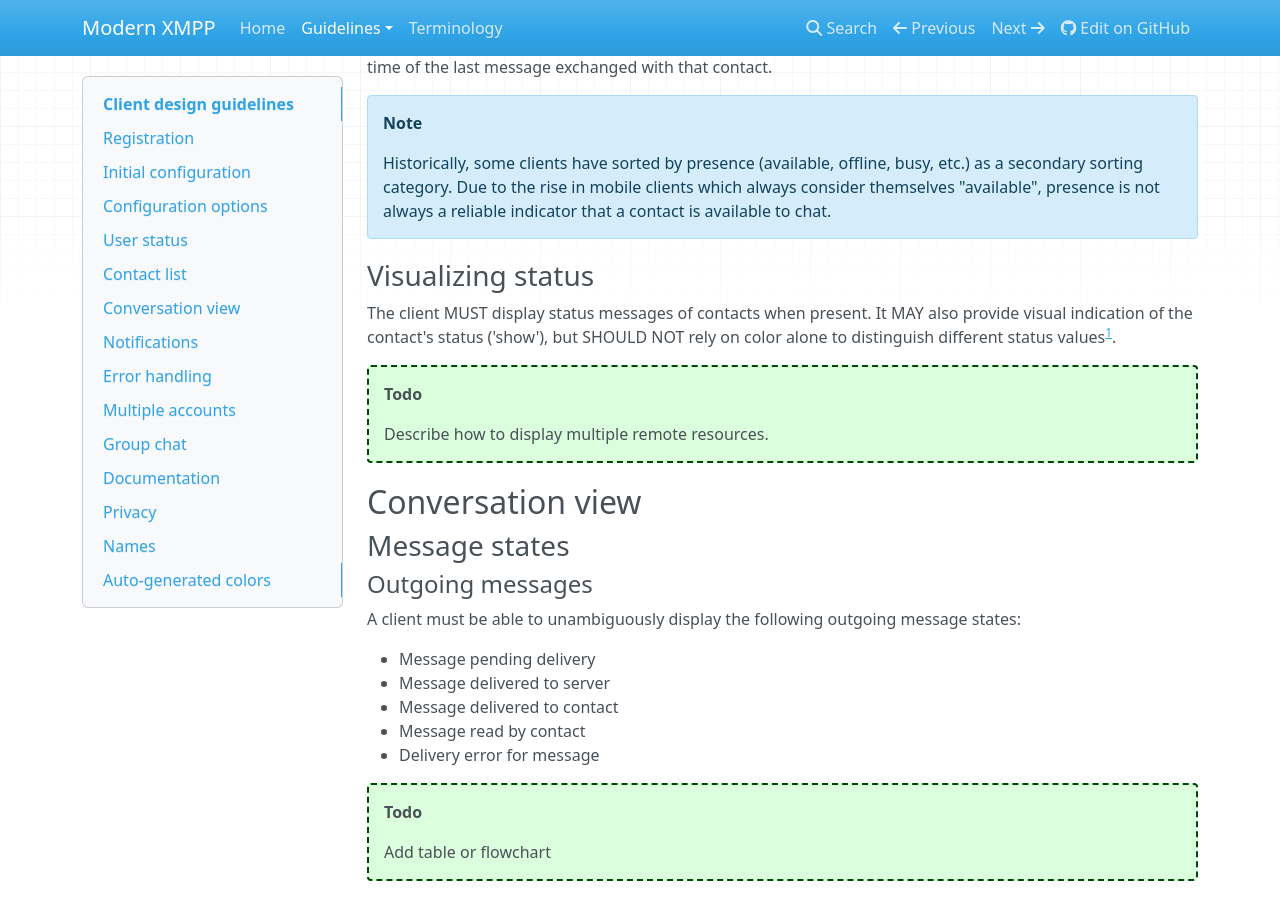
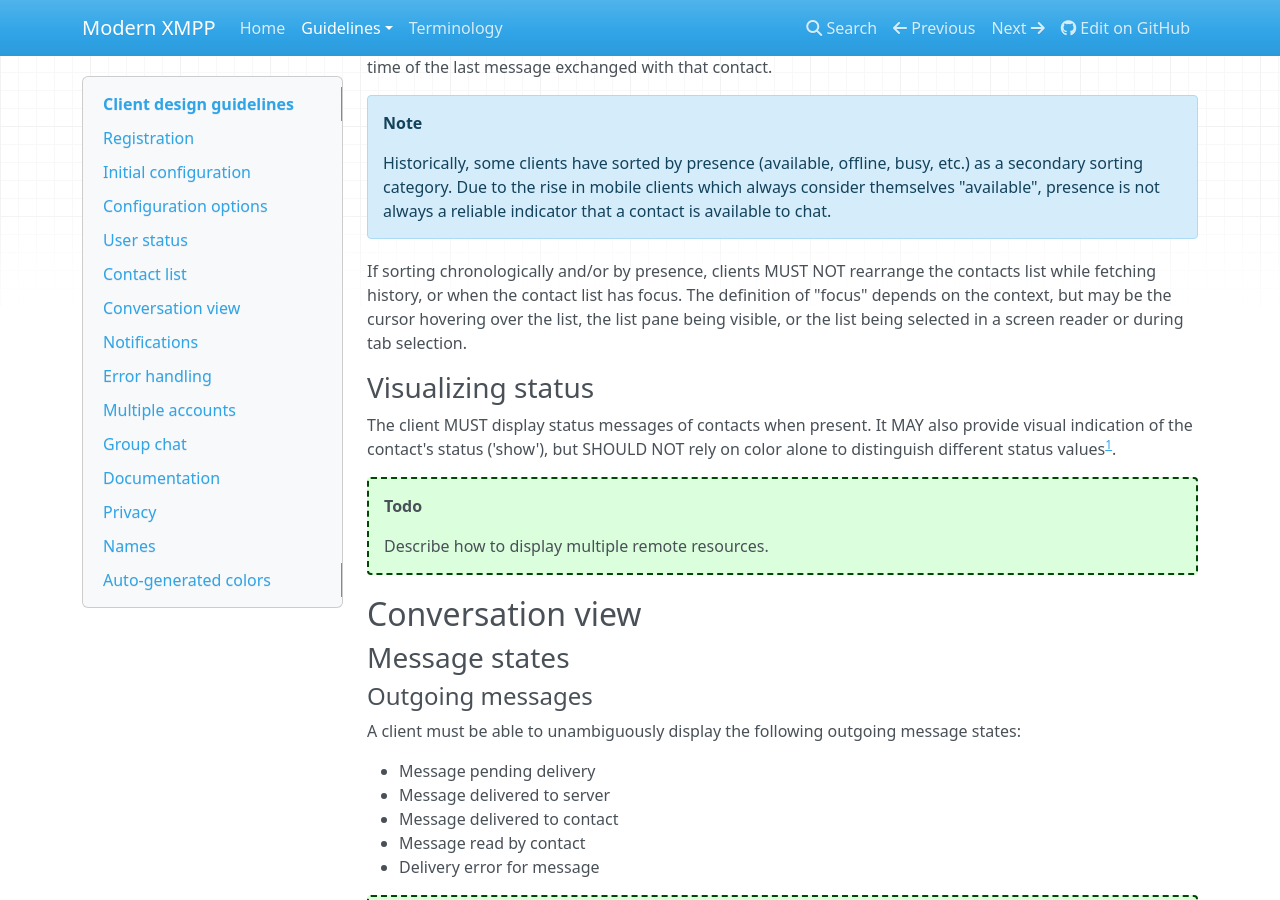
Before and after one commit to modernxmpp/modernxmpp, an MkDocs documentation site: the page built from docs/client/design.md, in a window 1280 px wide and 900 px high, scrolled down 1777 px. Built offline with MkDocs 1.6.1, drawn with Linux system fonts in a browser that asks for light colours; nearby versions of some CDN libraries.

Commit message:
Add note on sorting a focused contact list

```diff
--- a/docs/client/design.md
+++ b/docs/client/design.md
@@ -78,6 +78,12 @@ chronologically by the time of the last message exchanged with that contact.
     Due to the rise in mobile clients which always consider themselves
     "available", presence is not always a reliable indicator that a contact is
     available to chat.
+
+If sorting chronologically and/or by presence, clients MUST NOT rearrange the
+contacts list while fetching history, or when the contact list has focus.
+The definition of "focus" depends on the context, but may be the cursor hovering
+over the list, the list pane being visible, or the list being selected in a
+screen reader or during tab selection.
 
 ### Visualizing status
 
```
